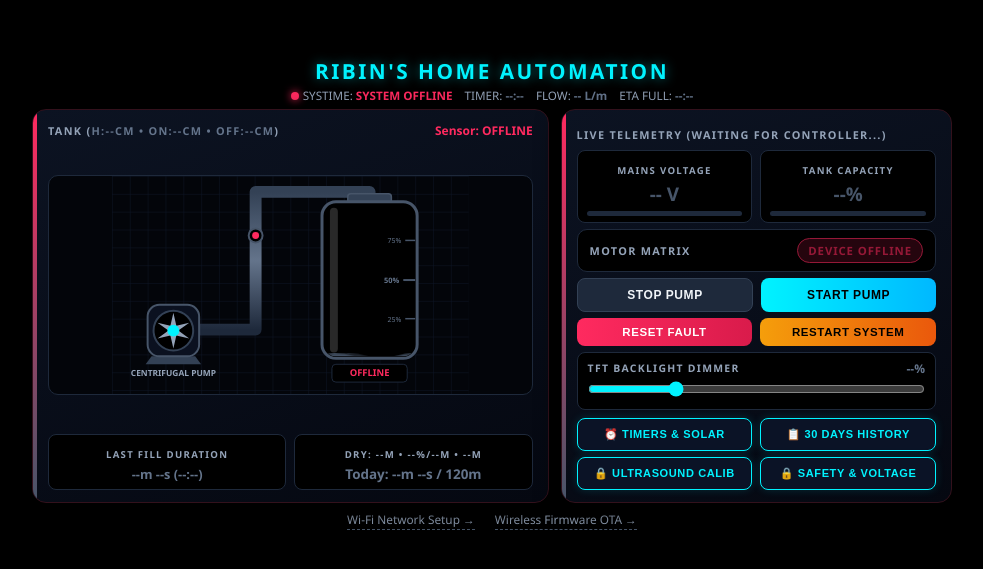
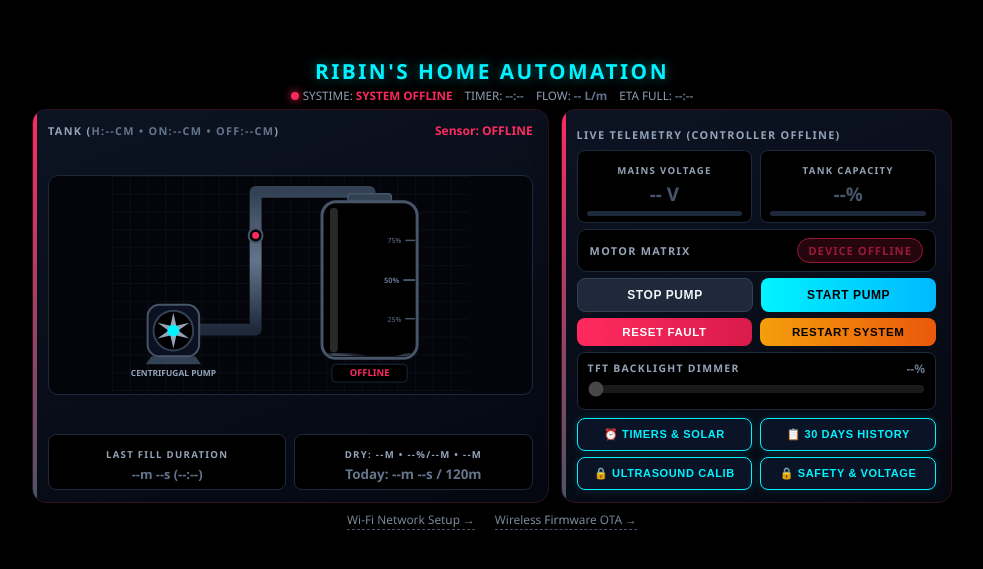
Before and after one commit to ribinbalu/smart-pump-scada, a plain HTML site: page index.html in a window 1280 px wide. Shown: the part 107-676 px from the top of the page, without its empty margins (148-1131 px from the left). Drawn offline with Linux system fonts and the light colour scheme; no server answers.

Commit message:
Update index.html

```diff
--- a/index.html
+++ b/index.html
@@ -51,6 +51,7 @@ button:active{transform:scale(0.97)}
 .btn-win:hover{background:#00f3ff;color:#000}
 .ctrl-box{width:100%;background:#000;padding:7px 10px;border-radius:8px;border:1px solid #1e293b;margin-top:6px}
 .ctrl-box input[type=range]{width:100%;accent-color:#00f3ff;cursor:pointer;margin:4px 0 0 0}
+.ctrl-box input[type=range]:disabled{opacity:0.35;cursor:not-allowed}
 .win-bg{position:fixed;top:0;left:0;width:100%;height:100%;background:rgba(0,0,0,0.9);display:none;align-items:center;justify-content:center;z-index:900;padding:8px;backdrop-filter:blur(4px)}
 .win-box{background:linear-gradient(160deg,#0c1322,#050811);border:2px solid #00f3ff;border-radius:16px;width:100%;max-width:760px;max-height:92vh;display:flex;flex-direction:column;overflow:hidden;box-shadow:0 0 40px rgba(0,243,255,0.3)}
 .win-hdr{display:flex;justify-content:space-between;align-items:center;padding:10px 14px;background:#03060c;border-bottom:1px solid #1e293b;gap:6px;flex-wrap:wrap}
@@ -237,7 +238,7 @@ td{padding:6px 10px;border-top:1px solid #111a2e;color:#e2e8f0}
 
 <div class="hdr"><h1>RIBIN'S HOME AUTOMATION</h1>
 <div class="sub-bar">
-  <span><i class="dot" id="netDot"></i>SYSTIME: <b id="sysTime" style="color:#ff2a5f">CONNECTING...</b></span>
+  <span><i class="dot" id="netDot"></i>SYSTIME: <b id="sysTime" style="color:#ff2a5f">SYSTEM OFFLINE</b></span>
   <span>TIMER: <b id="runTmr" style="color:#64748b">--:--</b></span>
   <span>FLOW: <b id="flowTxt" style="color:#64748b">-- L/m</b></span>
   <span>ETA FULL: <b id="etaTxt" style="color:#64748b">--:--</b></span>
@@ -246,7 +247,7 @@ td{padding:6px 10px;border-top:1px solid #111a2e;color:#e2e8f0}
   <div class="card offline-card" id="cardLeft">
     <div class="card-hdr">
       <span class="label">TANK (<span id="tankHInfo" style="color:#64748b">H:--cm &bull; ON:--cm &bull; OFF:--cm</span>)</span>
-      <span id="dist" style="font-size:0.75rem;color:#64748b;font-weight:bold">Sensor: OFFLINE</span>
+      <span id="dist" style="font-size:0.75rem;color:#ff2a5f;font-weight:bold">Sensor: OFFLINE</span>
     </div>
     <div class="mimic-box">
       <svg viewBox="0 0 360 220" width="100%" height="100%">
@@ -287,7 +288,7 @@ td{padding:6px 10px;border-top:1px solid #111a2e;color:#e2e8f0}
     </div>
   </div>
   <div class="card offline-card" id="cardRight">
-    <div><span class="label" id="vRangeLbl">LIVE TELEMETRY (WAITING FOR CONTROLLER...)</span>
+    <div><span class="label" id="vRangeLbl">LIVE TELEMETRY (CONTROLLER OFFLINE)</span>
       <div class="telem-row">
         <div class="t-box"><span class="label" style="font-size:0.6rem">MAINS VOLTAGE</span><div class="metric" id="volt">-- V</div><div class="bar-bg"><div id="vBar" class="bar-fill"></div></div></div>
         <div class="t-box"><span class="label" style="font-size:0.6rem">TANK CAPACITY</span><div class="metric" id="lvl">--%</div><div class="bar-bg"><div id="lBar" class="bar-fill"></div></div></div>
@@ -300,7 +301,7 @@ td{padding:6px 10px;border-top:1px solid #111a2e;color:#e2e8f0}
     </div>
     <div class="ctrl-box">
       <div style="display:flex;justify-content:space-between;align-items:center"><span class="label" style="font-size:0.65rem">TFT BACKLIGHT DIMMER</span><span id="blValText" style="font-size:0.75rem;color:#64748b;font-weight:bold">--%</span></div>
-      <input type="range" id="blSlider" min="0" max="255" value="64" oninput="updateBlLive(this.value)" onchange="setBacklight(this.value)">
+      <input type="range" id="blSlider" min="0" max="255" value="0" disabled oninput="updateBlLive(this.value)" onchange="setBacklight(this.value)">
     </div>
     <div style="width:100%;margin-top:2px">
       <div class="btn-row">
@@ -322,7 +323,7 @@ td{padding:6px 10px;border-top:1px solid #111a2e;color:#e2e8f0}
 const dNames=['SUN','MON','TUE','WED','THU','FRI','SAT'];
 const fltNames=['NONE','LOW VOLTAGE CUTOFF','HIGH VOLTAGE CUTOFF','STAGE-1 FILL TIMEOUT','STAGE-2 MAX TIME CUTOFF','DAILY 2H MAX LIMIT','SENSOR COVERED / NO ECHO','DRY-RUN / NO FLOW'];
 const PASS_TIMEOUT_MS=10*60*1000;
-const OFFLINE_TIMEOUT_MS=5500;
+const OFFLINE_TIMEOUT_MS=5000;
 
 let initSync=false,anyTmrOn=false,sonarCalibOpen=false,vMinCfg=100,vMaxCfg=270,liveDistVal=0,histCache=[],fltCache=[],histMode=0,pendingWin=0,lastCfgObj=null;
 let authUnlockUntil=0;
@@ -339,10 +340,13 @@ const TOPIC_CMD   = 'ribin/scada/hL7OLzsN/cmd';
 
 function setOfflineUI(){
   systemOnline=false;
+  initSync=false;
   liveDistVal=0;
+
   let dot=document.getElementById('netDot');
   dot.style.background='#ff2a5f';
   dot.style.boxShadow='0 0 8px #ff2a5f';
+
   let stTime=document.getElementById('sysTime');
   stTime.innerText='SYSTEM OFFLINE';
   stTime.style.color='#ff2a5f';
@@ -354,8 +358,26 @@ function setOfflineUI(){
   document.getElementById('etaTxt').innerText='--:--';
   document.getElementById('etaTxt').style.color='#64748b';
 
+  // Clear ALL Tank & Telemetry labels completely
+  let thInfo=document.getElementById('tankHInfo');
+  thInfo.innerHTML='H:--cm &bull; ON:--cm &bull; OFF:--cm';
+  thInfo.style.color='#64748b';
+
   document.getElementById('dist').innerText='Sensor: OFFLINE';
   document.getElementById('dist').style.color='#ff2a5f';
+
+  let lDur=document.getElementById('lastDur');
+  lDur.innerText='--m --s (--:--)';
+  lDur.style.color='#64748b';
+
+  document.getElementById('sftSummary').innerHTML='DRY: --M &bull; --%/--M &bull; --M';
+
+  let dRun=document.getElementById('dailyRun');
+  dRun.innerText='Today: --m --s / 120m';
+  dRun.style.color='#64748b';
+
+  document.getElementById('vRangeLbl').innerText='LIVE TELEMETRY (CONTROLLER OFFLINE)';
+
   document.getElementById('lvl').innerText='--%';
   document.getElementById('lvl').style.color='#475569';
   document.getElementById('volt').innerText='-- V';
@@ -364,6 +386,13 @@ function setOfflineUI(){
   document.getElementById('svgPct').setAttribute('fill','#ff2a5f');
   document.getElementById('calLiveCm').innerText='OFFLINE';
   document.getElementById('calLivePct').innerText='--%';
+
+  let blTxt=document.getElementById('blValText');
+  blTxt.innerText='--%';
+  blTxt.style.color='#64748b';
+  let blSl=document.getElementById('blSlider');
+  blSl.value=0;
+  blSl.disabled=true;
 
   document.getElementById('lBar').style.width='0%';
   document.getElementById('vBar').style.width='0%';
@@ -428,6 +457,8 @@ function connectMqttClient(){
   mqttClient.onMessageArrived = (msg)=>{
     try {
       if(msg.destinationName === TOPIC_TELEM){
+        // Ignore stale broker-cached retained messages so an offline ESP32 never flashes old numbers
+        if(msg.retained) return;
         let d = JSON.parse(msg.payloadString);
         renderTelem(d);
       }
@@ -652,6 +683,7 @@ function renderTelem(d){
   document.getElementById('cardRight').classList.remove('offline-card');
   document.getElementById('tankOutline').setAttribute('stroke','#00f3ff');
   document.getElementById('pumpBox').setAttribute('stroke','#00f3ff');
+  document.getElementById('blSlider').disabled=false;
 
   let curL=d.cfg?Math.round((d.p*d.cfg.lit)/100):0;
   let lvlEl=document.getElementById('lvl');
```
